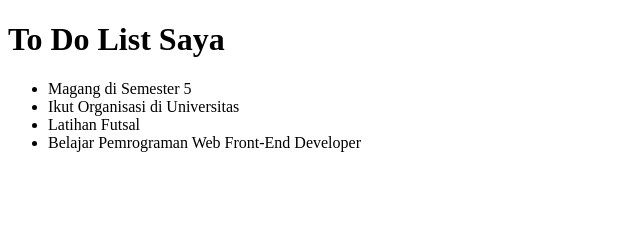
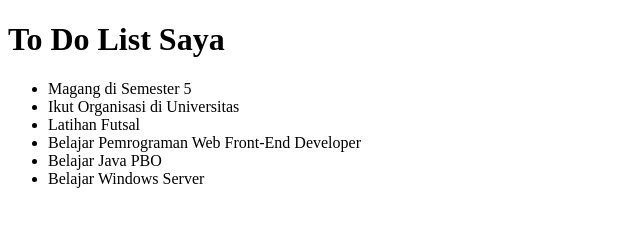
Before and after one commit to fauzanramaa/my-desk, a plain HTML site: page index.html in a window 1280 px wide. Shown: the whole page, without its empty margins (0-640 px from the left). Drawn offline with Linux system fonts and the light colour scheme.

Commit message:
Update index.html

```diff
--- a/index.html
+++ b/index.html
@@ -13,6 +13,8 @@
         <li>Ikut Organisasi  di Universitas</li>
         <li>Latihan Futsal</li>
         <li>Belajar Pemrograman Web Front-End Developer</li>
+        <li>Belajar Java PBO</li>
+        <li>Belajar Windows Server</li>
     </ul>
 </body>
 </html>
```
